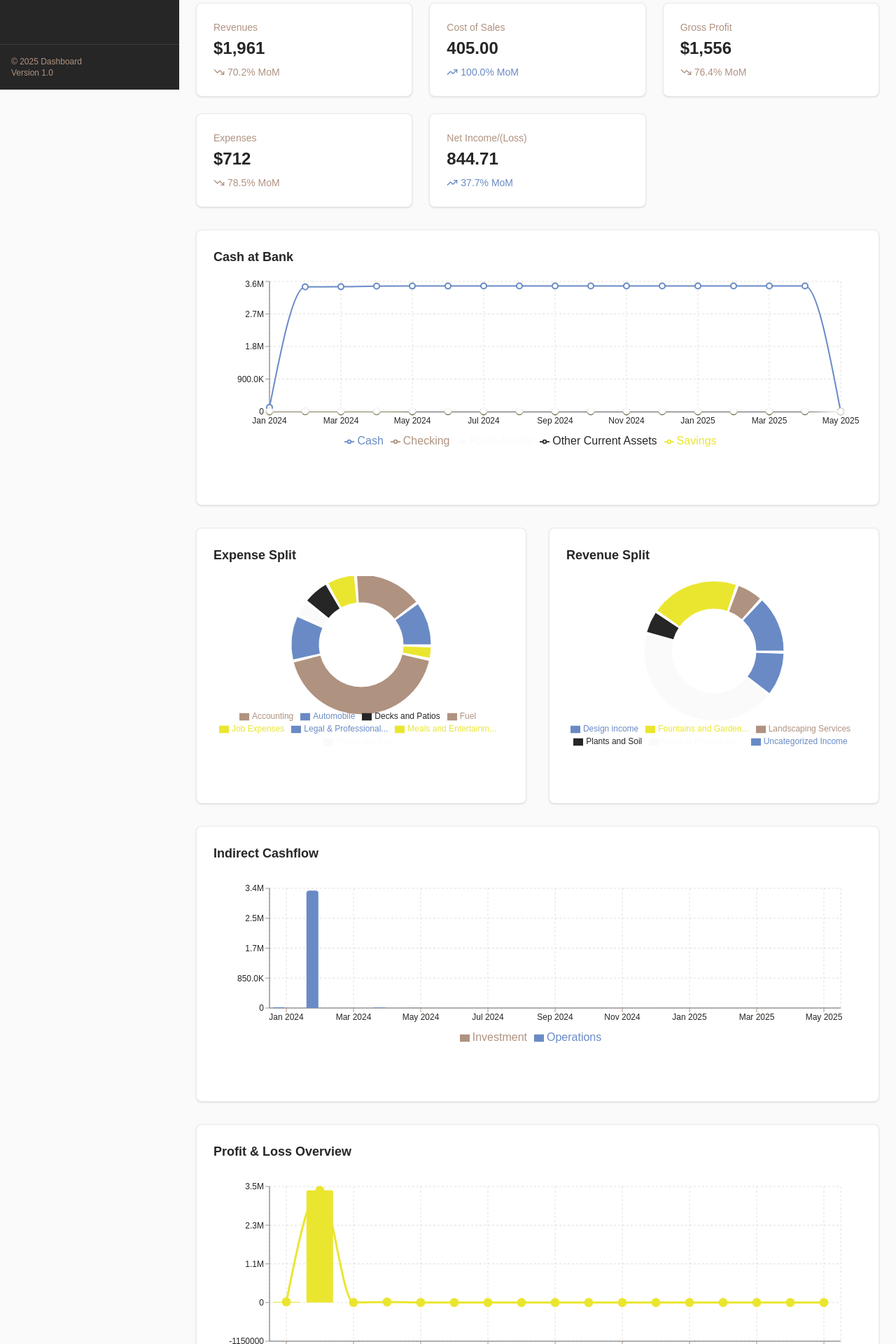
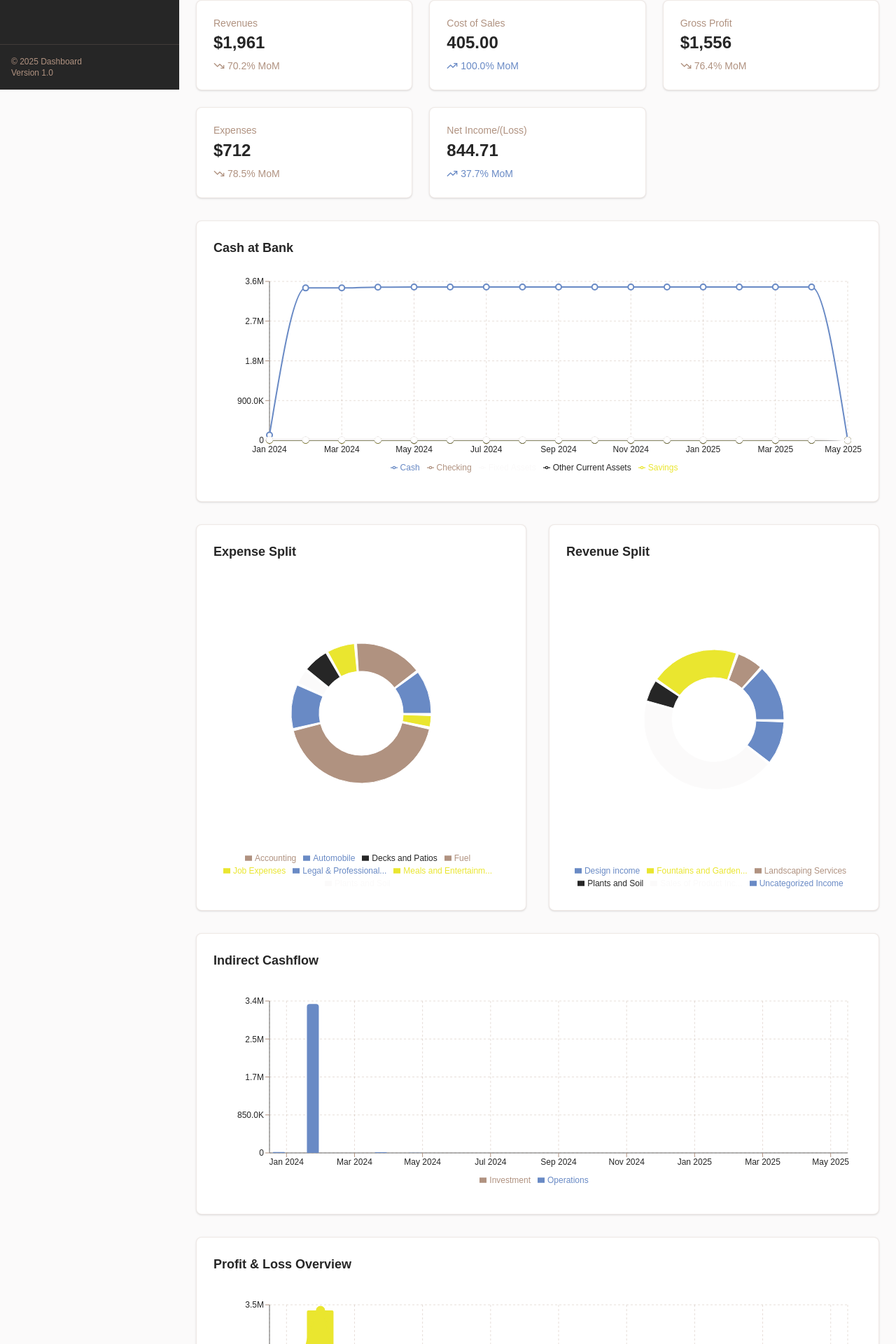
Before and after one commit to HassanKourani/dashbaord-kudwa, a Next.js app: page /dashboard in a window 1280 px wide. Shown: the part 672-2592 px from the top of the page at 70% size. Built offline with nearby package versions, Linux system fonts and the light colour scheme.

Commit message:
make mobile charts better

```diff
--- a/src/app/components/KPICard.tsx
+++ b/src/app/components/KPICard.tsx
@@ -1,5 +1,6 @@
 "use client";
 
+import { useState, useEffect } from "react";
 import { KPIData, formatCurrency, formatNumber } from "@/app/utils/dataLoader";
 import { TrendingUp, TrendingDown, Minus } from "lucide-react";
 
@@ -9,6 +10,19 @@ interface KPICardProps {
 }
 
 export default function KPICard({ kpi, isTopKPI = false }: KPICardProps) {
+  const [isMobile, setIsMobile] = useState(false);
+
+  useEffect(() => {
+    const checkScreenSize = () => {
+      setIsMobile(window.innerWidth < 768);
+    };
+
+    checkScreenSize();
+    window.addEventListener("resize", checkScreenSize);
+
+    return () => window.removeEventListener("resize", checkScreenSize);
+  }, []);
+
   const getTrendIcon = (value: number) => {
     if (value > 0) return <TrendingUp className="w-4 h-4 text-[#698AC5]" />;
     if (value < 0) return <TrendingDown className="w-4 h-4 text-[#B09280]" />;
@@ -37,16 +51,24 @@ export default function KPICard({ kpi, isTopKPI = false }: KPICardProps) {
 
   return (
     <div
-      className={`bg-white rounded-lg shadow-sm border border-[#B09280]/20 p-6 ${
+      className={`bg-white rounded-lg shadow-sm border border-[#B09280]/20 p-4 lg:p-6 ${
         isTopKPI ? "border-[#698AC5]/40" : ""
       }`}
     >
       <div className="flex items-start justify-between">
-        <div className="flex-1">
-          <h3 className="text-sm font-medium text-[#B09280] mb-1">
+        <div className="flex-1 min-w-0">
+          <h3
+            className={`font-medium text-[#B09280] mb-1 leading-tight ${
+              isMobile ? "text-xs" : "text-sm"
+            }`}
+          >
             {kpi.name}
           </h3>
-          <div className="text-2xl font-bold text-[#262626] mb-2">
+          <div
+            className={`font-bold text-[#262626] mb-2 leading-tight ${
+              isMobile ? "text-lg" : "text-2xl"
+            }`}
+          >
             {formatValue(kpi.value)}
           </div>
           {kpi.date && (
@@ -56,7 +78,9 @@ export default function KPICard({ kpi, isTopKPI = false }: KPICardProps) {
             <div className="flex items-center gap-1">
               {getTrendIcon(momValue)}
               <span
-                className={`text-sm font-medium ${getTrendColor(momValue)}`}
+                className={`font-medium ${getTrendColor(momValue)} ${
+                  isMobile ? "text-xs" : "text-sm"
+                }`}
               >
                 {Math.abs(momValue).toFixed(1)}% {kpi.prefix || "MoM"}
               </span>
@@ -64,7 +88,7 @@ export default function KPICard({ kpi, isTopKPI = false }: KPICardProps) {
           )}
         </div>
         {isTopKPI && (
-          <div className="w-3 h-3 bg-[#EAE62F] rounded-full flex-shrink-0"></div>
+          <div className="w-2 h-2 sm:w-3 sm:h-3 bg-[#EAE62F] rounded-full flex-shrink-0"></div>
         )}
       </div>
       {kpi.type === "specificMonth" && (
--- a/src/app/components/charts/BarChart.tsx
+++ b/src/app/components/charts/BarChart.tsx
@@ -1,5 +1,6 @@
 "use client";
 
+import { useState, useEffect } from "react";
 import {
   BarChart,
   Bar,
@@ -23,6 +24,19 @@ export default function CustomBarChart({
   dateArray,
   title,
 }: BarChartProps) {
+  const [isMobile, setIsMobile] = useState(false);
+
+  useEffect(() => {
+    const checkScreenSize = () => {
+      setIsMobile(window.innerWidth < 768);
+    };
+
+    checkScreenSize();
+    window.addEventListener("resize", checkScreenSize);
+
+    return () => window.removeEventListener("resize", checkScreenSize);
+  }, []);
+
   // Transform data for recharts
   const chartData = dateArray.map((date, index) => {
     const dataPoint: { [key: string]: string | number } = { date };
@@ -38,27 +52,37 @@ export default function CustomBarChart({
 
   return (
     <div className="bg-white rounded-lg shadow-sm border border-[#B09280]/20 p-4 lg:p-6">
-      <h3 className="text-base lg:text-lg font-semibold text-[#262626] mb-4">
+      <h3 className="text-base lg:text-lg font-semibold text-[#262626] mb-6">
         {title}
       </h3>
       <ResponsiveContainer
         width="100%"
-        height={250}
-        className="min-h-[200px] lg:min-h-[300px]"
+        height={isMobile ? 280 : 300}
+        className="min-h-[280px] lg:min-h-[300px]"
       >
         <BarChart
           data={chartData}
-          margin={{ top: 20, right: 30, left: 20, bottom: 5 }}
+          margin={{
+            top: 20,
+            right: isMobile ? 10 : 20,
+            left: isMobile ? 10 : 20,
+            bottom: isMobile ? 80 : 15,
+          }}
         >
           <CartesianGrid strokeDasharray="3 3" stroke="#B09280" opacity={0.3} />
           <XAxis
             dataKey="date"
-            tick={{ fill: "#262626", fontSize: 12 }}
+            tick={{ fill: "#262626", fontSize: isMobile ? 10 : 12 }}
             tickLine={{ stroke: "#B09280" }}
+            angle={isMobile ? -45 : 0}
+            textAnchor={isMobile ? "end" : "middle"}
+            height={isMobile ? 70 : 30}
+            interval="preserveStartEnd"
           />
           <YAxis
-            tick={{ fill: "#262626", fontSize: 12 }}
+            tick={{ fill: "#262626", fontSize: isMobile ? 10 : 12 }}
             tickLine={{ stroke: "#B09280" }}
+            width={isMobile ? 50 : 60}
             tickFormatter={(value) => {
               if (value >= 1000000) return `${(value / 1000000).toFixed(1)}M`;
               if (value >= 1000) return `${(value / 1000).toFixed(1)}K`;
@@ -71,6 +95,7 @@ export default function CustomBarChart({
               border: "1px solid #B09280",
               borderRadius: "8px",
               color: "#262626",
+              fontSize: isMobile ? "12px" : "14px",
             }}
             formatter={(value: number, name: string) => {
               const formatted = new Intl.NumberFormat("en-US", {
@@ -82,7 +107,13 @@ export default function CustomBarChart({
               return [formatted, name];
             }}
           />
-          <Legend />
+          <Legend
+            wrapperStyle={{
+              fontSize: isMobile ? "10px" : "12px",
+              color: "#262626",
+            }}
+            iconSize={isMobile ? 8 : 10}
+          />
           {data.map(
             (series, index) =>
               series && (
--- a/src/app/components/charts/LineChart.tsx
+++ b/src/app/components/charts/LineChart.tsx
@@ -1,5 +1,6 @@
 "use client";
 
+import { useState, useEffect } from "react";
 import {
   LineChart,
   Line,
@@ -23,6 +24,19 @@ export default function CustomLineChart({
   dateArray,
   title,
 }: LineChartProps) {
+  const [isMobile, setIsMobile] = useState(false);
+
+  useEffect(() => {
+    const checkScreenSize = () => {
+      setIsMobile(window.innerWidth < 768);
+    };
+
+    checkScreenSize();
+    window.addEventListener("resize", checkScreenSize);
+
+    return () => window.removeEventListener("resize", checkScreenSize);
+  }, []);
+
   // Transform data for recharts
   const chartData = dateArray.map((date, index) => {
     const dataPoint: { [key: string]: string | number } = { date };
@@ -38,27 +52,43 @@ export default function CustomLineChart({
 
   return (
     <div className="bg-white rounded-lg shadow-sm border border-[#B09280]/20 p-4 lg:p-6">
-      <h3 className="text-base lg:text-lg font-semibold text-[#262626] mb-4">
+      <h3 className="text-base lg:text-lg font-semibold text-[#262626] mb-6">
         {title}
       </h3>
       <ResponsiveContainer
         width="100%"
-        height={250}
-        className="min-h-[200px] lg:min-h-[300px]"
+        height={isMobile ? 280 : 300}
+        className="min-h-[280px] lg:min-h-[300px]"
       >
         <LineChart
           data={chartData}
-          margin={{ top: 5, right: 30, left: 20, bottom: 5 }}
+          margin={{
+            top: 10,
+            right: isMobile ? 10 : 20,
+            left: isMobile ? 10 : 20,
+            bottom: isMobile ? 80 : 15,
+          }}
         >
           <CartesianGrid strokeDasharray="3 3" stroke="#B09280" opacity={0.3} />
           <XAxis
             dataKey="date"
-            tick={{ fill: "#262626", fontSize: 12 }}
+            tick={{
+              fill: "#262626",
+              fontSize: isMobile ? 10 : 12,
+            }}
             tickLine={{ stroke: "#B09280" }}
+            angle={isMobile ? -45 : 0}
+            textAnchor={isMobile ? "end" : "middle"}
+            height={isMobile ? 70 : 30}
+            interval="preserveStartEnd"
           />
           <YAxis
-            tick={{ fill: "#262626", fontSize: 12 }}
+            tick={{
+              fill: "#262626",
+              fontSize: isMobile ? 10 : 12,
+            }}
             tickLine={{ stroke: "#B09280" }}
+            width={isMobile ? 50 : 60}
             tickFormatter={(value) => {
               if (value >= 1000000) return `${(value / 1000000).toFixed(1)}M`;
               if (value >= 1000) return `${(value / 1000).toFixed(1)}K`;
@@ -71,6 +101,7 @@ export default function CustomLineChart({
               border: "1px solid #B09280",
               borderRadius: "8px",
               color: "#262626",
+              fontSize: isMobile ? "12px" : "14px",
             }}
             formatter={(value: number, name: string) => {
               const formatted = new Intl.NumberFormat("en-US", {
@@ -82,7 +113,13 @@ export default function CustomLineChart({
               return [formatted, name];
             }}
           />
-          <Legend />
+          <Legend
+            wrapperStyle={{
+              fontSize: isMobile ? "10px" : "12px",
+              color: "#262626",
+            }}
+            iconSize={isMobile ? 8 : 10}
+          />
           {data.map((series, index) => (
             <Line
               key={series.name}
--- a/src/app/components/charts/MixedChart.tsx
+++ b/src/app/components/charts/MixedChart.tsx
@@ -1,5 +1,6 @@
 "use client";
 
+import { useState, useEffect } from "react";
 import {
   ComposedChart,
   Bar,
@@ -24,6 +25,19 @@ export default function MixedChart({
   dateArray,
   title,
 }: MixedChartProps) {
+  const [isMobile, setIsMobile] = useState(false);
+
+  useEffect(() => {
+    const checkScreenSize = () => {
+      setIsMobile(window.innerWidth < 768);
+    };
+
+    checkScreenSize();
+    window.addEventListener("resize", checkScreenSize);
+
+    return () => window.removeEventListener("resize", checkScreenSize);
+  }, []);
+
   // Transform data for recharts
   const chartData = dateArray.map((date, index) => {
     const dataPoint: { [key: string]: string | number } = { date };
@@ -40,27 +54,37 @@ export default function MixedChart({
 
   return (
     <div className="bg-white rounded-lg shadow-sm border border-[#B09280]/20 p-4 lg:p-6">
-      <h3 className="text-base lg:text-lg font-semibold text-[#262626] mb-4">
+      <h3 className="text-base lg:text-lg font-semibold text-[#262626] mb-6">
         {title}
       </h3>
       <ResponsiveContainer
         width="100%"
-        height={300}
-        className="min-h-[250px] lg:min-h-[400px]"
+        height={isMobile ? 330 : 400}
+        className="min-h-[330px] lg:min-h-[400px]"
       >
         <ComposedChart
           data={chartData}
-          margin={{ top: 20, right: 30, left: 20, bottom: 5 }}
+          margin={{
+            top: 20,
+            right: isMobile ? 10 : 20,
+            left: isMobile ? 10 : 20,
+            bottom: isMobile ? 80 : 15,
+          }}
         >
           <CartesianGrid strokeDasharray="3 3" stroke="#B09280" opacity={0.3} />
           <XAxis
             dataKey="date"
-            tick={{ fill: "#262626", fontSize: 12 }}
+            tick={{ fill: "#262626", fontSize: isMobile ? 10 : 12 }}
             tickLine={{ stroke: "#B09280" }}
+            angle={isMobile ? -45 : 0}
+            textAnchor={isMobile ? "end" : "middle"}
+            height={isMobile ? 70 : 30}
+            interval="preserveStartEnd"
           />
           <YAxis
-            tick={{ fill: "#262626", fontSize: 12 }}
+            tick={{ fill: "#262626", fontSize: isMobile ? 10 : 12 }}
             tickLine={{ stroke: "#B09280" }}
+            width={isMobile ? 50 : 60}
             tickFormatter={(value) => {
               if (value >= 1000000) return `${(value / 1000000).toFixed(1)}M`;
               if (value >= 1000) return `${(value / 1000).toFixed(1)}K`;
@@ -73,6 +97,7 @@ export default function MixedChart({
               border: "1px solid #B09280",
               borderRadius: "8px",
               color: "#262626",
+              fontSize: isMobile ? "12px" : "14px",
             }}
             formatter={(value: number, name: string) => {
               const formatted = new Intl.NumberFormat("en-US", {
@@ -84,7 +109,13 @@ export default function MixedChart({
               return [formatted, name];
             }}
           />
-          <Legend />
+          <Legend
+            wrapperStyle={{
+              fontSize: isMobile ? "10px" : "12px",
+              color: "#262626",
+            }}
+            iconSize={isMobile ? 8 : 10}
+          />
           {data.map((series, index) => {
             if (series.chartType === "line") {
               return (
--- a/src/app/components/charts/PieChart.tsx
+++ b/src/app/components/charts/PieChart.tsx
@@ -1,5 +1,6 @@
 "use client";
 
+import { useState, useEffect } from "react";
 import {
   PieChart,
   Pie,
@@ -16,6 +17,19 @@ interface PieChartProps {
 }
 
 export default function CustomPieChart({ data, title }: PieChartProps) {
+  const [isMobile, setIsMobile] = useState(false);
+
+  useEffect(() => {
+    const checkScreenSize = () => {
+      setIsMobile(window.innerWidth < 768);
+    };
+
+    checkScreenSize();
+    window.addEventListener("resize", checkScreenSize);
+
+    return () => window.removeEventListener("resize", checkScreenSize);
+  }, []);
+
   // Transform data for recharts
   const chartData = data.map((item) => ({
     name: item.name,
@@ -27,19 +41,17 @@ export default function CustomPieChart({ data, title }: PieChartProps) {
 
   return (
     <div className="bg-white rounded-lg shadow-sm border border-[#B09280]/20 p-4 lg:p-6">
-      <h3 className="text-base lg:text-lg font-semibold text-[#262626] mb-4">
+      <h3 className="text-base lg:text-lg font-semibold text-[#262626] mb-6">
         {title}
       </h3>
       <ResponsiveContainer
         width="100%"
-        height={250}
-        className="min-h-[200px] lg:min-h-[300px]"
+        height={450}
+        className="flex flex-col gap-10"
       >
         <PieChart>
           <Pie
             data={chartData}
-            cx="50%"
-            cy="50%"
             innerRadius={60}
             outerRadius={100}
             paddingAngle={2}
@@ -58,6 +70,7 @@ export default function CustomPieChart({ data, title }: PieChartProps) {
               border: "1px solid #B09280",
               borderRadius: "8px",
               color: "#262626",
+              fontSize: isMobile ? "12px" : "14px",
             }}
             formatter={(value: number, name: string, props) => {
               const originalValue = props.payload.originalValue;
@@ -71,9 +84,16 @@ export default function CustomPieChart({ data, title }: PieChartProps) {
             }}
           />
           <Legend
-            wrapperStyle={{ fontSize: "12px", color: "#262626" }}
+            wrapperStyle={{
+              fontSize: isMobile ? "10px" : "12px",
+              color: "#262626",
+              paddingTop: "10px",
+            }}
+            iconSize={isMobile ? 8 : 10}
             formatter={(value) =>
-              value.length > 20 ? value.substring(0, 20) + "..." : value
+              value.length > (isMobile ? 15 : 20)
+                ? value.substring(0, isMobile ? 15 : 20) + "..."
+                : value
             }
           />
         </PieChart>
```
